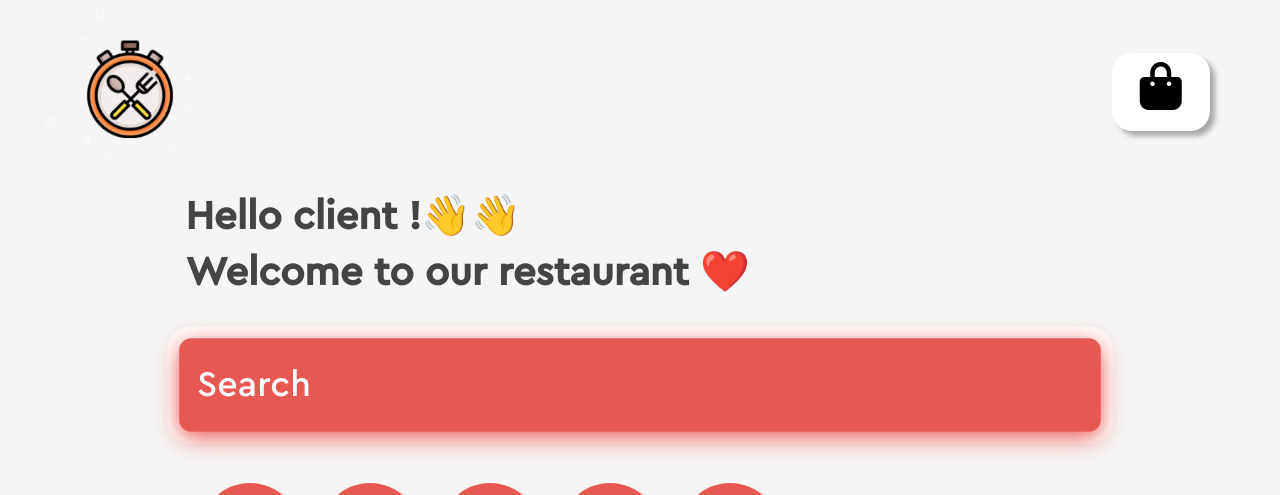
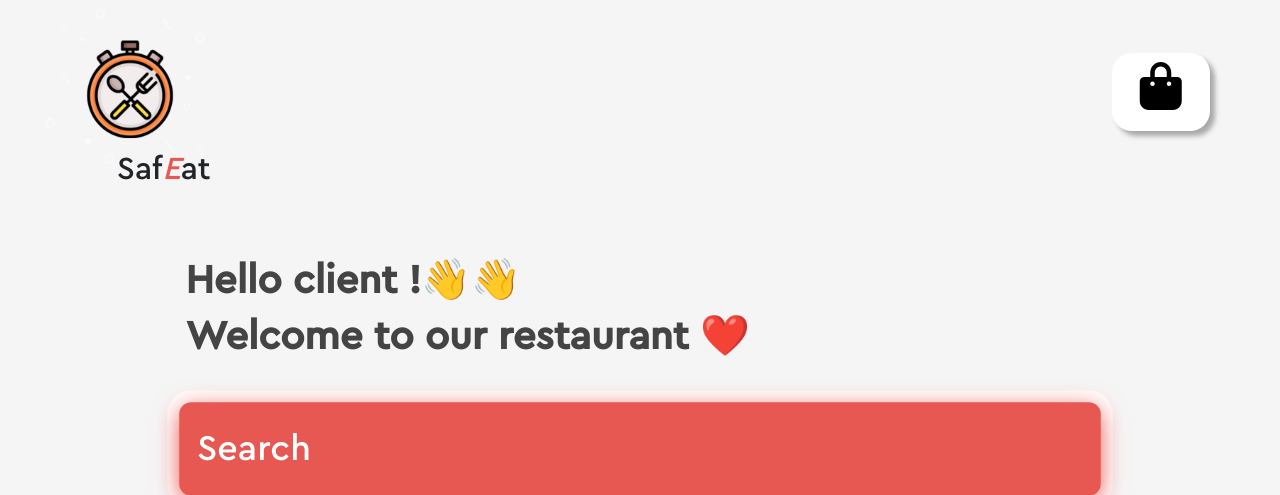
Before and after one commit to jessy70210/-Micro_Projet_Sujet0_SI-SecutiteDonnees, a PHP site: page /view/accueil/Menu.php in a window 1280 px wide. Shown: the top 495 px of the page. Run offline with PHP 8.4, Linux system fonts and the light colour scheme; the template is opened without the code that fills it, so the values that code supplies are empty; some libraries are stand-ins or nearby versions.

Commit message:
rectification-v9

```diff
--- a/view/accueil/Commande.php
+++ b/view/accueil/Commande.php
@@ -304,6 +304,11 @@
     .header-nav a:hover{
         color: black;
     }
+    .box p{
+        position: absolute;
+        top:70%;
+        left:8%;
+    }
 </style>
 
 
@@ -314,6 +319,7 @@
         <div class="box">
            <div class="col-md-2" >
                <img src="../../resources/logo/intro.png" style="width: 200px;"></div>
+                <p>Saf<span style="color:#E85852FF ">E</span>at</p>
         </div>
 
     <div class="col-md-2">
--- a/view/accueil/Menu.php
+++ b/view/accueil/Menu.php
@@ -507,6 +507,15 @@
         width: 425px;
         height: 425px;
     }
+    .box p{
+        position: absolute;
+        top:75%;
+        left:49%;
+        font-size: 32px;
+    }
+    .img-text{
+        margin-bottom: 5%;
+    }
 
 
 
@@ -515,6 +524,7 @@
     <div class="col-md-2 " >
         <div class="box">
             <img src="../../resources/logo/intro.png"/>
+            <p>Saf<i style="color:#E85852FF ">E</i>at</p>
       </div>
     </div>
     <div class="col-md-2">
```
Also changed, not shown: view/accueil/Payement.php (+26 -3 lines).
